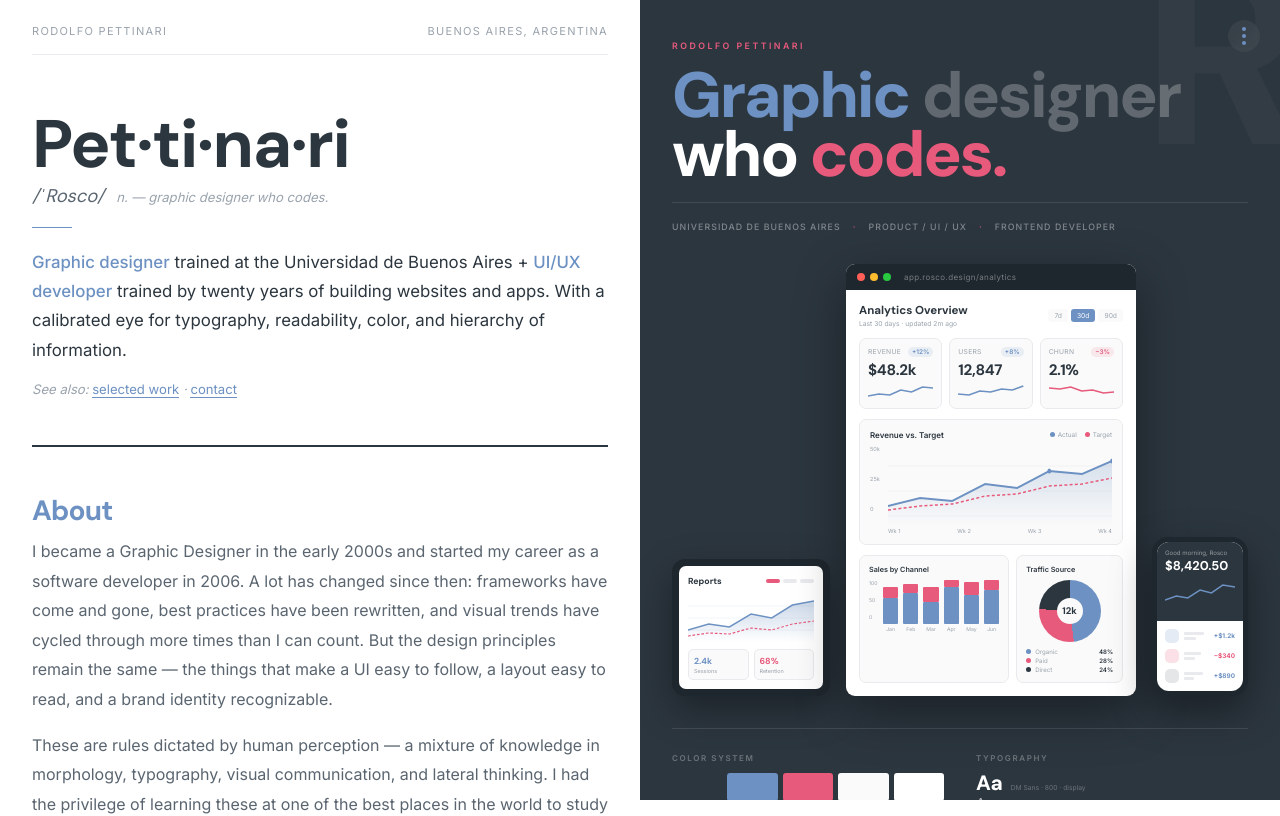
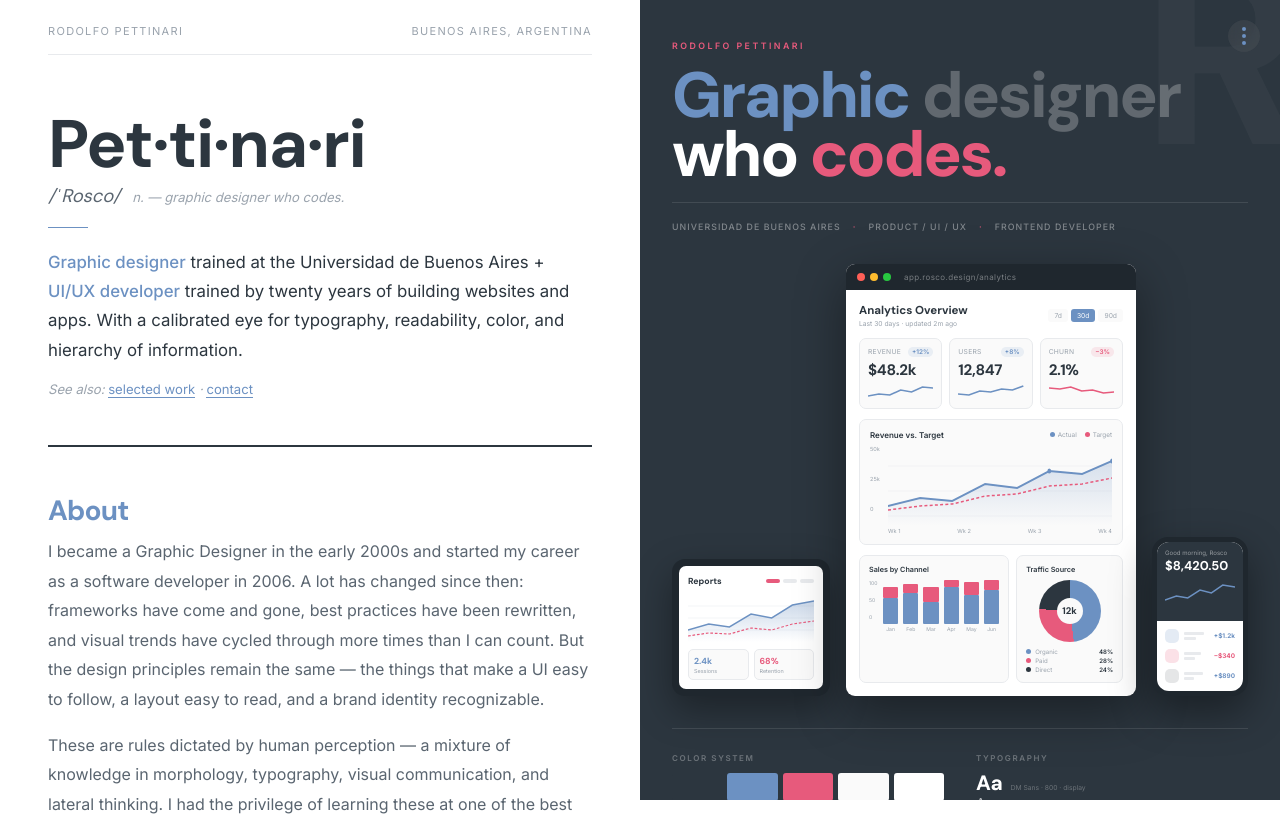
Before and after one commit to rodolfopettinari/rosco-portfolio, a React (Vite) app: page / in a window 1280 px wide. Shown: the top 816 px of the page. Built offline with nearby package versions, Linux system fonts and the light colour scheme; a web font is replaced by a local one.

Commit message:
making side paddings thicker

```diff
--- a/src/components/LeftPanel.css
+++ b/src/components/LeftPanel.css
@@ -4,7 +4,7 @@
 .left-panel {
   max-width: 700px;
   margin: 0 auto;
-  padding: 0 2rem 4rem;
+  padding: 0 3rem 4rem;
   font-family: var(--font-body);
   color: var(--ink);
 }
```
